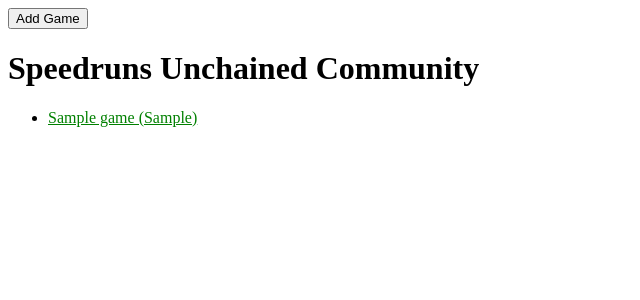
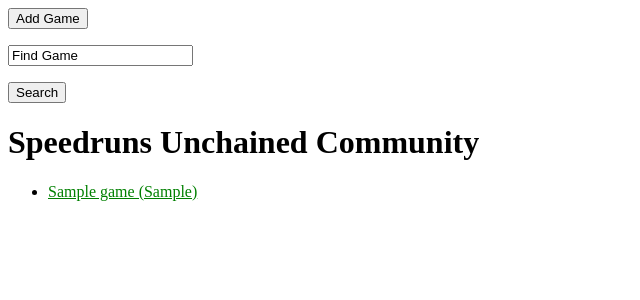
Before and after one commit to evinjaff/speedrunsunchained, a Django app: page /polls/ in a window 1280 px wide. Shown: the top 300 px of the page, without its empty margins (0-640 px from the left). Run offline with Django 4.2, Linux system fonts and the light colour scheme; tables that the repository leaves empty hold one stand-in row (values such as "Sample post").

Commit message:
basic search working

```diff
--- a/community/polls/templates/polls/index.html
+++ b/community/polls/templates/polls/index.html
@@ -9,6 +9,36 @@
   <input type="submit" value="Add Game">
 </form>
 
+<form id="search_form" action="/polls/search/" method="GET">
+  {% csrf_token %}
+  <input id="search_query" name="search_string" type="text" value="Find Game">
+  <input id="form_submit_button" style="display: none;" type="submit" value="Search">
+</form>
+
+<input id="submit_button" type="button" value="Search">
+
+<script>
+
+function submit_real_form(){
+  //alert("form submission");
+  let url = "/polls/search/" + document.getElementById("search_query").value;
+
+  console.log(url)
+
+  document.getElementById("search_form").setAttribute("action", url);
+
+  document.getElementById("search_form").submit();
+
+}
+
+document.getElementById("submit_button").addEventListener('click', submit_real_form, true);
+
+
+
+</script>
+
+
+
 <h1>Speedruns Unchained Community</h1>
 
 {% if latest_Game_list %}
@@ -18,5 +48,5 @@
   {% endfor %}
   </ul>
 {% else %}
-  <p>No polls are available.</p>
+  <p>No games match your search "{{ request.GET.search_string }}"</p>
 {% endif %}
```
